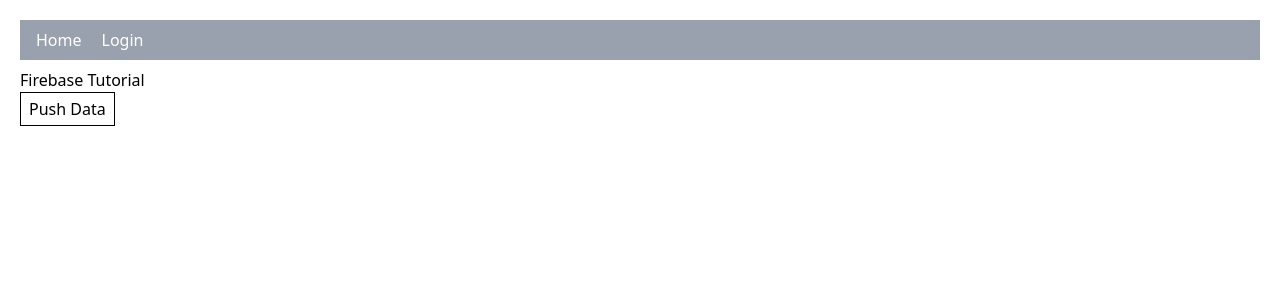
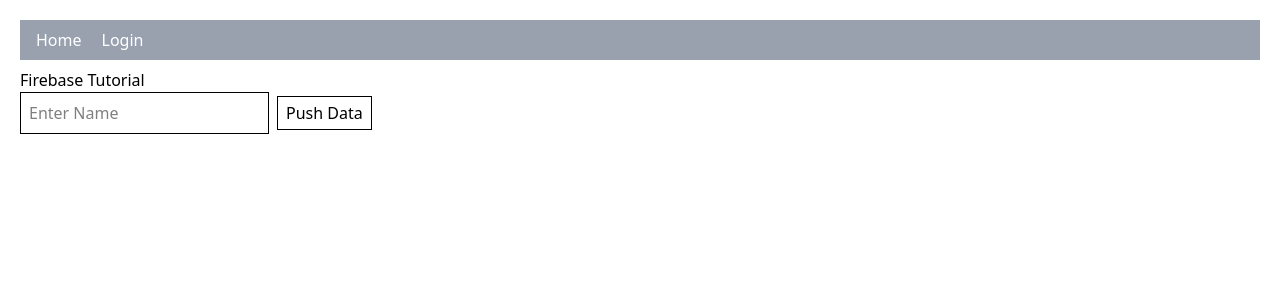
Before and after one commit to Samir-Singh/firebase-tutorial, a Next.js app: page / in a window 1280 px wide. Shown: the top 300 px of the page. Built offline with nearby package versions, Linux system fonts and the light colour scheme.

Commit message:
correct way of using firebase with context api

```diff
--- a/app/layout.js
+++ b/app/layout.js
@@ -1,6 +1,7 @@
 import { Geist, Geist_Mono } from "next/font/google";
 import "./globals.css";
 import Header from "@/components/Header";
+import { FirebaseProvider } from "@/context/FirebaseProvider";
 
 const geistSans = Geist({
   variable: "--font-geist-sans",
@@ -24,8 +25,10 @@ export default function RootLayout({ children }) {
         className={`${geistSans.variable} ${geistMono.variable} antialiased`}
         suppressHydrationWarning
       >
-        <Header />
-        {children}
+        <FirebaseProvider>
+          <Header />
+          {children}
+        </FirebaseProvider>
       </body>
     </html>
   );
--- a/app/login/page.js
+++ b/app/login/page.js
@@ -1,38 +1,30 @@
 "use client";
 
 import { useState } from "react";
-import { app } from "../firebase";
-import {
-  getAuth,
-  signInWithEmailAndPassword,
-  createUserWithEmailAndPassword,
-} from "firebase/auth";
+import { useFirebase } from "@/context/FirebaseProvider";
 
 const Signup = () => {
-  const auth = getAuth(app);
+  const { signInUserWithEmailAndPassword, signupUserWithEmailAndPassword } =
+    useFirebase();
   const [loginForm, setLoginForm] = useState({ email: "", password: "" });
   const [formData, setFormData] = useState({ email: "", password: "" });
 
   const signUpUser = () => {
-    createUserWithEmailAndPassword(auth, formData.email, formData.password)
-      .then((res) => {
-        console.log(res);
+    signupUserWithEmailAndPassword(formData.email, formData.password)
+      .then(() => {
         alert("Success");
       })
       .catch((err) => {
-        console.log(err);
         alert(err);
       });
   };
 
   const loginUser = () => {
-    signInWithEmailAndPassword(auth, loginForm.email, loginForm.password)
-      .then((res) => {
-        console.log(res);
+    signInUserWithEmailAndPassword(loginForm.email, loginForm.password)
+      .then(() => {
         alert("Success");
       })
       .catch((err) => {
-        console.log(err);
         alert(err);
       });
   };
--- a/app/page.js
+++ b/app/page.js
@@ -1,23 +1,27 @@
 "use client";
 
-import { app } from "./firebase";
-import { getDatabase, ref, set } from "firebase/database";
+import { useState } from "react";
+import { useFirebase } from "@/context/FirebaseProvider";
 
 export default function Home() {
-  const db = getDatabase(app);
+  const { putData } = useFirebase();
+  const [name, setName] = useState("");
 
   const pushUser = () => {
-    console.log("data pushed");
-    set(ref(db, "users/john"), {
-      id: 1,
-      firstName: "John",
-      lastName: "Doe",
-    });
+    putData(`users/${name}`, { id: Date.now(), name });
   };
 
   return (
     <div>
       <h1>Firebase Tutorial</h1>
+
+      <input
+        type="text"
+        value={name}
+        onChange={(e) => setName(e?.target?.value)}
+        placeholder="Enter Name"
+        className="border mr-2 p-2"
+      />
 
       <button className="border py-1 px-2" onClick={pushUser}>
         Push Data
--- /dev/null
+++ b/context/FirebaseProvider.jsx
@@ -0,0 +1,51 @@
+"use client";
+
+import { createContext, useContext } from "react";
+import { initializeApp } from "firebase/app";
+import {
+  getAuth,
+  signInWithEmailAndPassword,
+  createUserWithEmailAndPassword,
+} from "firebase/auth";
+import { getDatabase, ref, set } from "firebase/database";
+
+const firebaseConfig = {
+  apiKey: "AIzaSyBTcBuhO70j0YOLGvPvFkVf4w_ke50DW44",
+  authDomain: "fir-tutorial-ac90b.firebaseapp.com",
+  projectId: "fir-tutorial-ac90b",
+  storageBucket: "fir-tutorial-ac90b.firebasestorage.app",
+  messagingSenderId: "406424187870",
+  appId: "1:406424187870:web:e3d754af039add2ec6e34f",
+  databaseURL: "https://fir-tutorial-ac90b-default-rtdb.firebaseio.com",
+};
+
+const firebaseApp = initializeApp(firebaseConfig);
+const firebaseAuth = getAuth(firebaseApp);
+const firebaseDataBase = getDatabase(firebaseApp);
+
+const FirebaseContext = createContext(null);
+export const useFirebase = () => useContext(FirebaseContext);
+
+export const FirebaseProvider = ({ children }) => {
+  const signupUserWithEmailAndPassword = (email, password) =>
+    createUserWithEmailAndPassword(firebaseAuth, email, password);
+
+  const signInUserWithEmailAndPassword = (email, password) =>
+    signInWithEmailAndPassword(firebaseAuth, email, password);
+
+  const putData = (key, data) => {
+    set(ref(firebaseDataBase, key), data);
+  };
+
+  return (
+    <FirebaseContext.Provider
+      value={{
+        signupUserWithEmailAndPassword,
+        signInUserWithEmailAndPassword,
+        putData,
+      }}
+    >
+      {children}
+    </FirebaseContext.Provider>
+  );
+};
```
